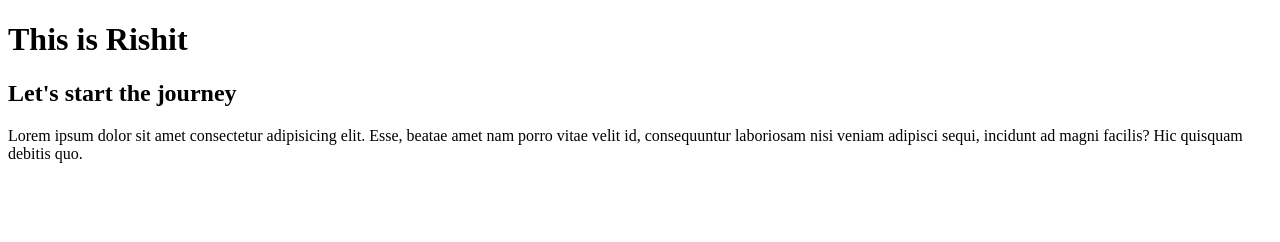
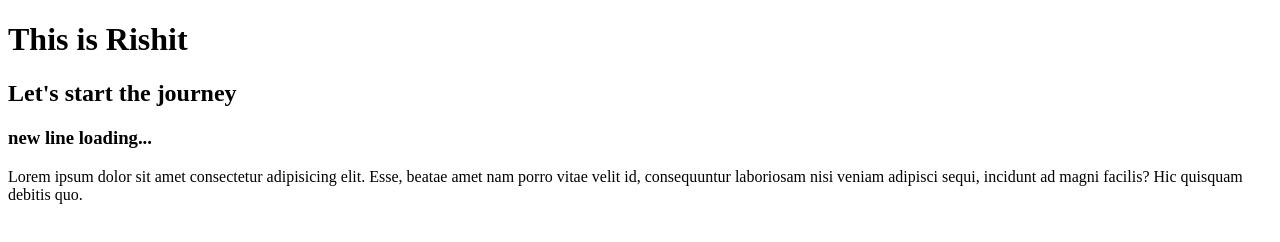
Before and after one commit to Rishitkr/Resume_vol1, a plain HTML site: page index.html in a window 1280 px wide. Drawn offline with Linux system fonts and the light colour scheme.

Commit message:
Third header

```diff
--- a/index.html
+++ b/index.html
@@ -8,6 +8,7 @@
 <body>
     <h1>This is Rishit</h1>
     <h2>Let's start the journey</h2>
+    <h3>new line loading...</h3>
     <p>Lorem ipsum dolor sit amet consectetur adipisicing elit. Esse, beatae amet nam porro vitae velit id, consequuntur laboriosam nisi veniam adipisci sequi, incidunt ad magni facilis? Hic quisquam debitis quo.</p>
 </body>
 </html>
```
